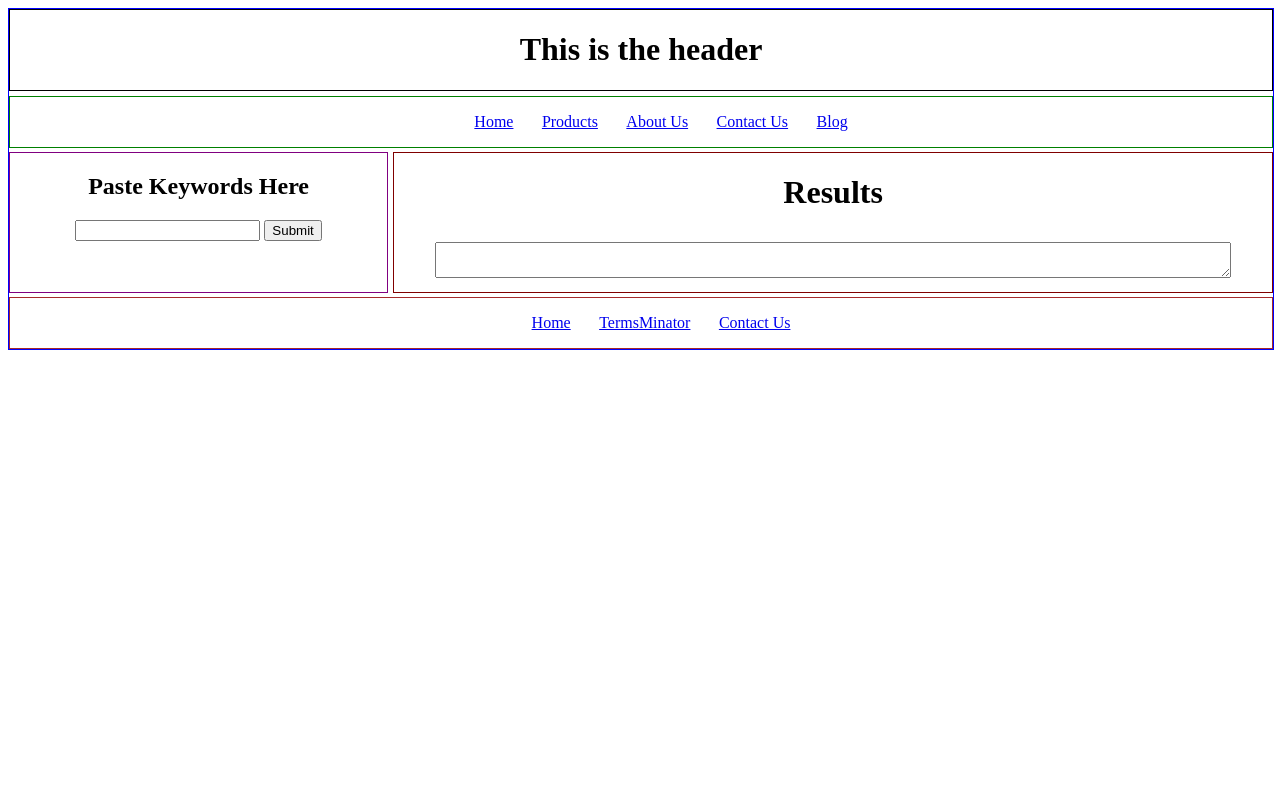
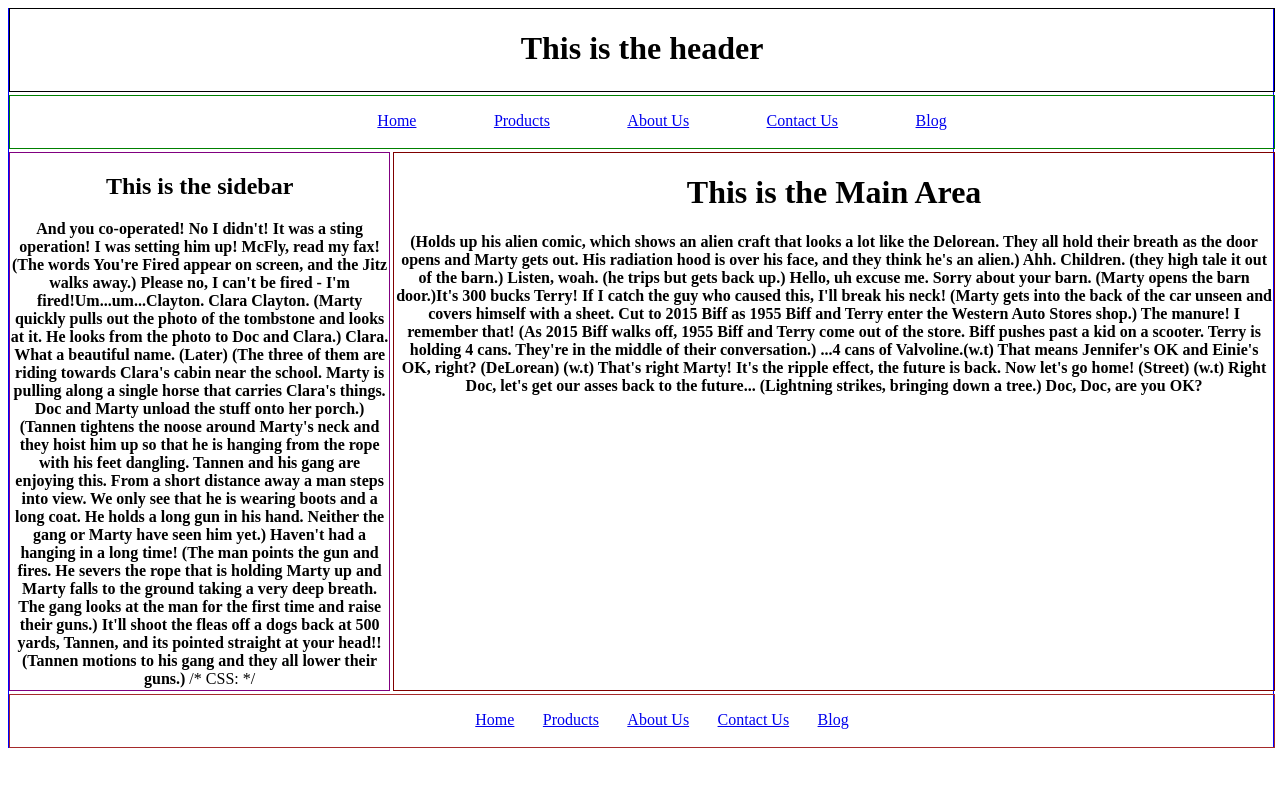
Before and after one commit to jatejera/SuperResponsiveSkeleton, a plain HTML site: page Index.html in a window 1280 px wide. Drawn offline with Linux system fonts and the light colour scheme.

Commit message:
Revision 1, Minimalistic Layout

```diff
--- a/Index.html
+++ b/Index.html
@@ -8,6 +8,7 @@
     <title>Personal Project</title>
 
     <link href="css/styles.css" rel="stylesheet" type="text/css">
+
 
 
 </head>
@@ -38,35 +39,31 @@
 
         <aside>
 
-            <h1>Paste Keywords Here</h1>
+            <h1 id="pollo">This is the sidebar</h1>
+            <b>And you co-operated! No I didn't! It was a sting operation! I was setting him up! McFly, read my fax! (The words You're Fired appear on screen, and the Jitz walks away.) Please no, I can't be fired - I'm fired!Um...um...Clayton. Clara Clayton. (Marty quickly pulls out the photo of the tombstone and looks at it. He looks from the photo to Doc and Clara.) Clara. What a beautiful name. (Later) (The three of them are riding towards Clara's cabin near the school. Marty is pulling along a single horse that carries Clara's things. Doc and Marty unload the stuff onto her porch.)(Tannen tightens the noose around Marty's neck and they hoist him up so that he is hanging from the rope with his feet dangling. Tannen and his gang are enjoying this. From a short distance away a man steps into view. We only see that he is wearing boots and a long coat. He holds a long gun in his hand. Neither the gang or Marty have seen him yet.) Haven't had a hanging in a long time! (The man points the gun and fires. He severs the rope that is holding Marty up and Marty falls to the ground taking a very deep breath. The gang looks at the man for the first time and raise their guns.) It'll shoot the fleas off a dogs back at 500 yards, Tannen, and its pointed straight at your head!! (Tannen motions to his gang and they all lower their guns.)</b>
 
-            <form>
-            <input class="inputText" type="text"/>
+            /* CSS: */
 
-            <input type="submit" name="Submit">
-                </form>
+
+
 
         </aside>
 
         <main>
 
-            <h1>Results</h1>
+            <h1>This is the Main Area</h1>
 
-            <div class="ResultBox">
-                <textarea name="TextArea" contenteditable="true" draggable="false"  style="width: 90%; margin: 1%; resize:vertical;" ></textarea>
-
-            </div>
-
-
-
+            <b>(Holds up his alien comic, which shows an alien craft that looks a lot like the Delorean. They all hold their breath as the door opens and Marty gets out. His radiation hood is over his face, and they think he's an alien.) Ahh. Children. (they high tale it out of the barn.) Listen, woah. (he trips but gets back up.) Hello, uh excuse me. Sorry about your barn. (Marty opens the barn door.)It's 300 bucks Terry! If I catch the guy who caused this, I'll break his neck! (Marty gets into the back of the car unseen and covers himself with a sheet. Cut to 2015 Biff as 1955 Biff and Terry enter the Western Auto Stores shop.) The manure! I remember that! (As 2015 Biff walks off, 1955 Biff and Terry come out of the store. Biff pushes past a kid on a scooter. Terry is holding 4 cans. They're in the middle of their conversation.) ...4 cans of Valvoline.(w.t) That means Jennifer's OK and Einie's OK, right? (DeLorean) (w.t) That's right Marty! It's the ripple effect, the future is back. Now let's go home! (Street) (w.t) Right Doc, let's get our asses back to the future... (Lightning strikes, bringing down a tree.) Doc, Doc, are you OK?</b>
 
         </main>
 
         <footer>
-            <ul>
+             <ul>
                 <li><a href="Index.html">Home</a> </li>
-                <li><a href="Index.html">TermsMinator</a> </li>
+                <li><a href="Index.html">Products</a> </li>
+                <li><a href="Index.html">About Us</a> </li>
                 <li><a href="Index.html">Contact Us</a> </li>
+                <li><a href="Index.html">Blog</a> </li>
 
             </ul>
         </footer>
--- a/css/styles.css
+++ b/css/styles.css
@@ -8,9 +8,11 @@
     grid-gap: 5px;
 }
 
-header, nav, main, aside, footer, {
+header, nav , main, aside, footer {
 
     width: 100%;
+    height: 100%;
+
 }
 
 header{
@@ -21,29 +23,26 @@ header{
 nav{
     border: 1px solid green;
     grid-area: nav;
+    margin-bottom: 0;
+    margin-bottom: 0;
+    padding-top: 0;
+    padding-bottom: 0;
+
 }
 nav li{
     list-style: none;
     display: inline;
-    padding: 1%;
+    padding: 3%;
 }
 
 main{
     grid-area: main;
     border: 1px solid maroon;
-    height: 100%;
-    /*padding-bottom: 0.5rem;
-    margin-bottom: 0.5rem;
-    */
 }
 
 aside{
     grid-area: aside;
     border: 1px solid purple;
-    height: 100%;
-    /*padding-bottom: 0.5rem;
-    margin-bottom: 0.5rem;
-    */
 }
 
 footer{
```
